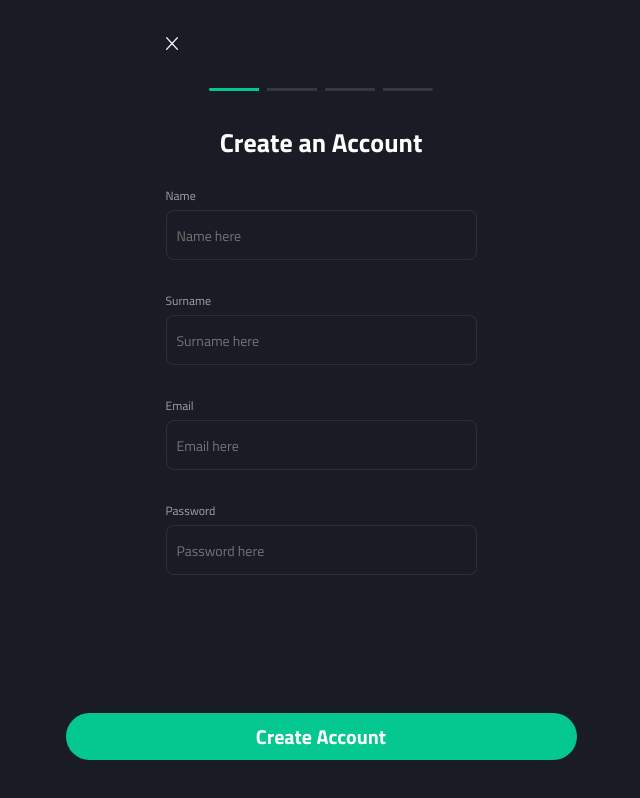
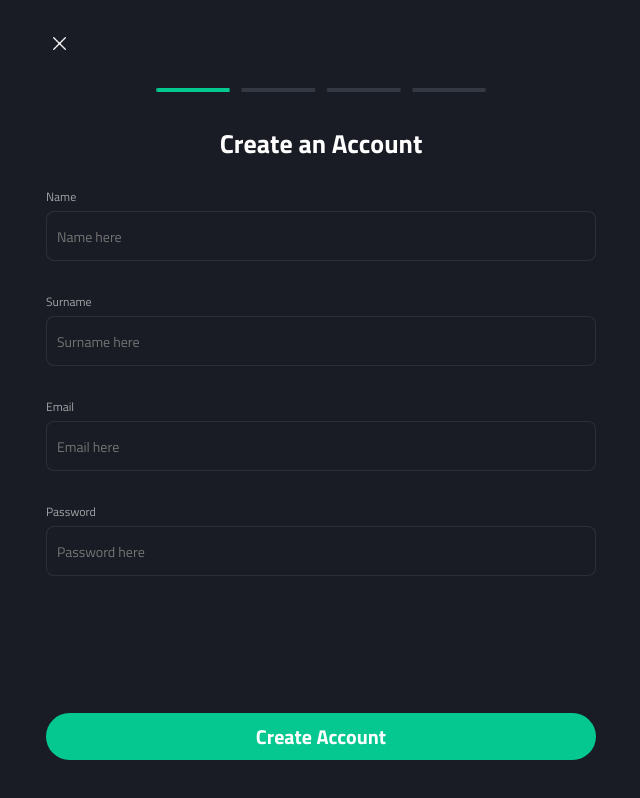
Before and after one commit to Maduxt/Wallet-App, a website: page html/create-account/create-account.html in a window 1280 px wide. Shown: the whole page, without its empty margins (319-959 px from the left). Drawn offline with Linux system fonts and the light colour scheme.

Commit message:
responsive create-account

```diff
--- a/assets/css/button.css
+++ b/assets/css/button.css
@@ -24,6 +24,12 @@
     filter: brightness(1.1);
 }
 
+@media screen and (min-width: 576px) {
+    .btn {
+        width: 350px;
+    }
+}
+
 @media screen and (min-width: 768px) {
     .btn {
         width: 411px;
@@ -36,3 +42,22 @@
         width: 511px;
     }
 }
+
+@media screen and (min-width: 1200px) {
+    .btn {
+        width: 550px;
+    }
+}
+
+@media screen and (min-width: 1400px) {
+    .btn {
+        width: 600px;
+    }
+}
+
+@media screen and (min-width: 2100px) {
+    .btn {
+        width: 611px;
+        font-size: 30px;
+    }
+}
--- a/assets/css/create-account.css
+++ b/assets/css/create-account.css
@@ -93,3 +93,119 @@ body {
     top: -50px;
     right: -278px;
 } */
+
+@media screen and (min-width: 576px) {
+    .header {
+        width: 400px;
+        max-width: 100%;
+        max-width: 100%;
+    }
+
+    .steps {
+        margin: 32px 0;
+        width: 300px;
+    }
+
+    .create-account__input {
+        font-size: .875rem;
+        height: 50px;
+        width: 350px;
+        border: 1px solid var(--border-color);
+        border-radius: 8px;
+        margin-bottom: 15px;
+        padding-left: 10px;
+    }
+
+}
+
+@media screen and (min-width: 768px) {
+    .header {
+        width: 450px;
+        max-width: 100%;
+        max-width: 100%;
+    }
+
+    .steps {
+        margin: 32px 0;
+        width: 330px;
+    }
+
+    .create-account__input {
+        font-size: .875rem;
+        height: 50px;
+        width: 400px;
+        border: 1px solid var(--border-color);
+        border-radius: 8px;
+        margin-bottom: 15px;
+        padding-left: 10px;
+    }
+}
+
+@media screen and (min-width: 992px) {
+    .header {
+        width: 550px;
+        max-width: 100%;
+        max-width: 100%;
+    }
+
+    .steps {
+        margin: 32px 0;
+        width: 330px;
+    }
+
+    .create-account__input {
+        font-size: .875rem;
+        height: 50px;
+        width: 500px;
+        border: 1px solid var(--border-color);
+        border-radius: 8px;
+        margin-bottom: 15px;
+        padding-left: 10px;
+    }
+}
+
+@media screen and (min-width: 1200px) {
+    .header {
+        width: 600px;
+        max-width: 100%;
+        max-width: 100%;
+    }
+
+    .steps {
+        margin: 32px 0;
+        width: 330px;
+    }
+
+    .create-account__input {
+        font-size: .875rem;
+        height: 50px;
+        width: 550px;
+        border: 1px solid var(--border-color);
+        border-radius: 8px;
+        margin-bottom: 15px;
+        padding-left: 10px;
+    }
+}
+
+@media screen and (min-width: 1400px) {
+    .header {
+        width: 650px;
+        max-width: 100%;
+        max-width: 100%;
+    }
+
+    .steps {
+        margin: 32px 0;
+        width: 350px;
+    }
+
+    .create-account__input {
+        font-size: .875rem;
+        height: 50px;
+        width: 600px;
+        border: 1px solid var(--border-color);
+        border-radius: 8px;
+        margin-bottom: 15px;
+        padding-left: 10px;
+    }
+}
```
Also changed, not shown: assets/css/welcome.css (+77 -5 lines).
